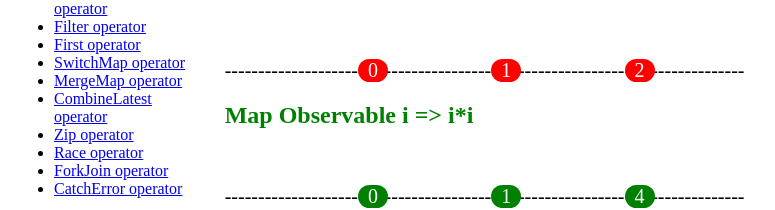
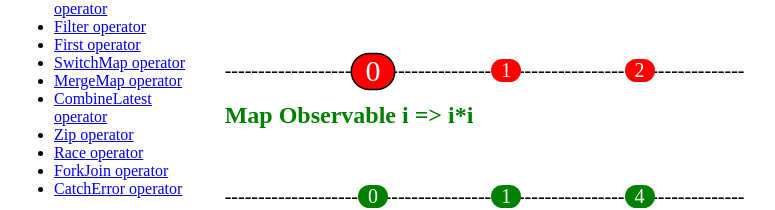
Before and after one commit to fgambarino/rxjs-intro, an Angular app: page /observable-operators/map-operator in a window 1280 px wide. In both pictures the pointer is over the element 381 px from the left and 268 px from the top of the page. Shown: the part 198-408 px from the top of the page, without its empty margins (9-784 px from the left). Built offline with nearby package versions, Linux system fonts and the light colour scheme.

Commit message:
style fix

```diff
--- a/src/app/components/show-obs-marbles/show-obs-marbles.component.scss
+++ b/src/app/components/show-obs-marbles/show-obs-marbles.component.scss
@@ -12,12 +12,12 @@ span {
   text-align: center;
   font-size: $font-size;
   position: absolute;
-  //   z-index: 1;
 }
 
 .marble:hover {
   z-index: 1;
-  border: 3px black;
+  border: solid 1px black;
+  transform: scale(1.5);
 }
 
 .array-div {
```
